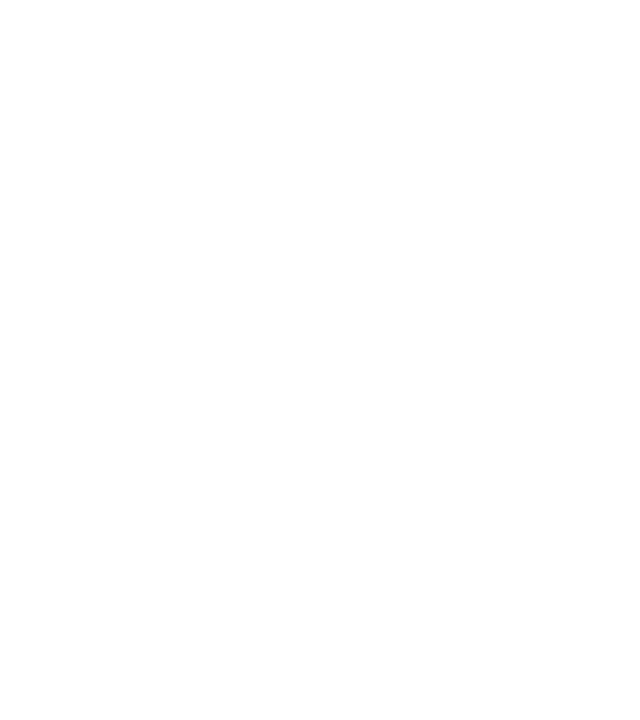
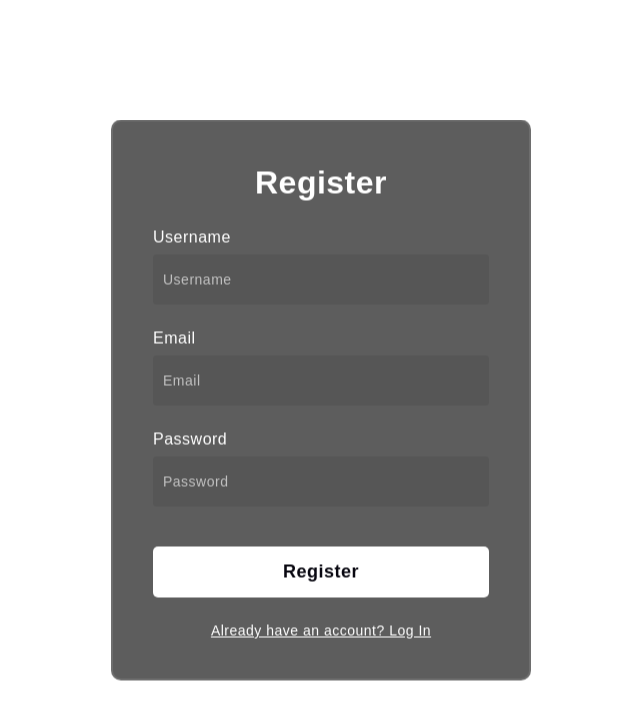
Before and after one commit to asyifashfr/alk-proj-fe, a Nuxt app: page /register in a window 1280 px wide. Before the commit this address had no page. Shown: the top 720 px of the page, without its empty margins (319-959 px from the left). Built offline with nearby package versions, Linux system fonts and the light colour scheme.

Commit message:
register page

```diff
--- /dev/null
+++ b/pages/index.vue
@@ -0,0 +1,3 @@
+<template>
+    <h1>Hello</h1>
+</template>
--- /dev/null
+++ b/pages/register/index.vue
@@ -0,0 +1,14 @@
+<template>
+    <AuthForm mode="register"/>
+</template>
+
+
+<script>
+import AuthForm from '~/components/AuthForm.vue';
+
+export default {
+  components: {
+    AuthForm
+  }
+}
+</script>
```
